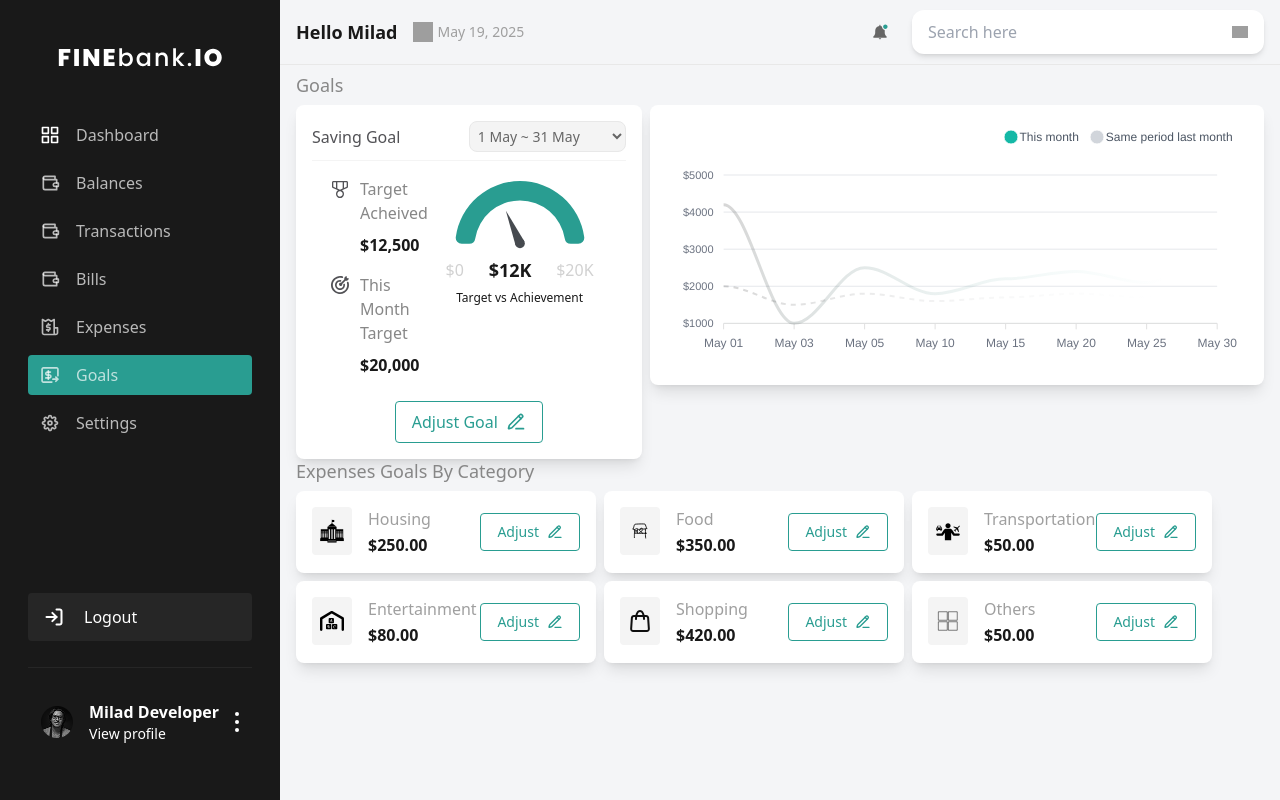
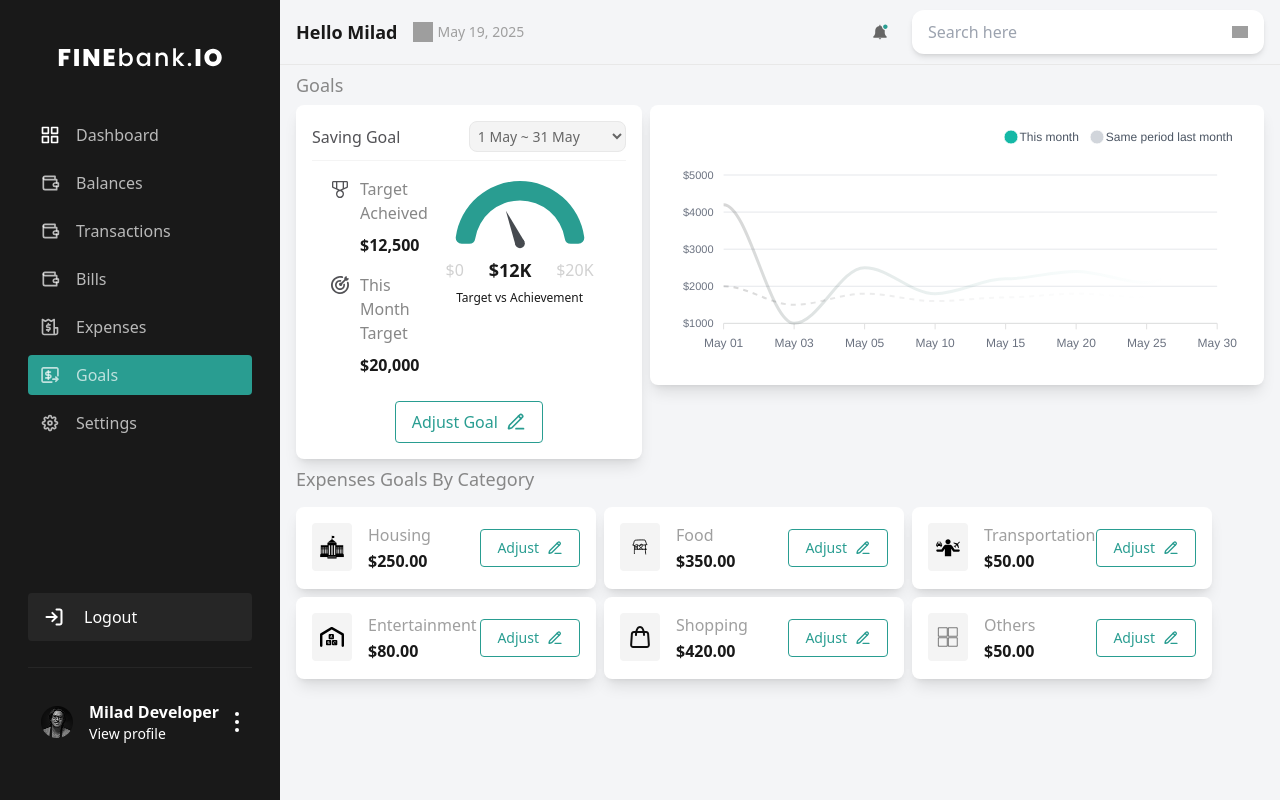
Before and after one commit to syedmilad/Finance_System, a React (Create React App) app: page /goals in a window 1280 px wide. Built offline with nearby package versions, Linux system fonts and the light colour scheme; sample sign-in values are in the browser's storage; grey boxes are pictures that could not be loaded.

Commit message:
updated code.

```diff
--- a/src/pages/Goals.jsx
+++ b/src/pages/Goals.jsx
@@ -167,8 +167,8 @@ const Goals = () => {
           </div>
         </div>
       </div>
-      <div className="flex flex-col justify-start items-start gap-2">
-        <span className='text-lg font-normal text-[#878787]'>Expenses Goals By Category</span>
+      <div className="flex flex-col justify-start items-start gap-4 ">
+        <span className='text-lg font-normal text-[#878787] mt-2'>Expenses Goals By Category</span>
         <div className='flex flex-row flex-wrap gap-2'>
             {expenseCategories.map((expense,index)=>(
               <GoalComponent key={index} expense={{...expense}} />
```
